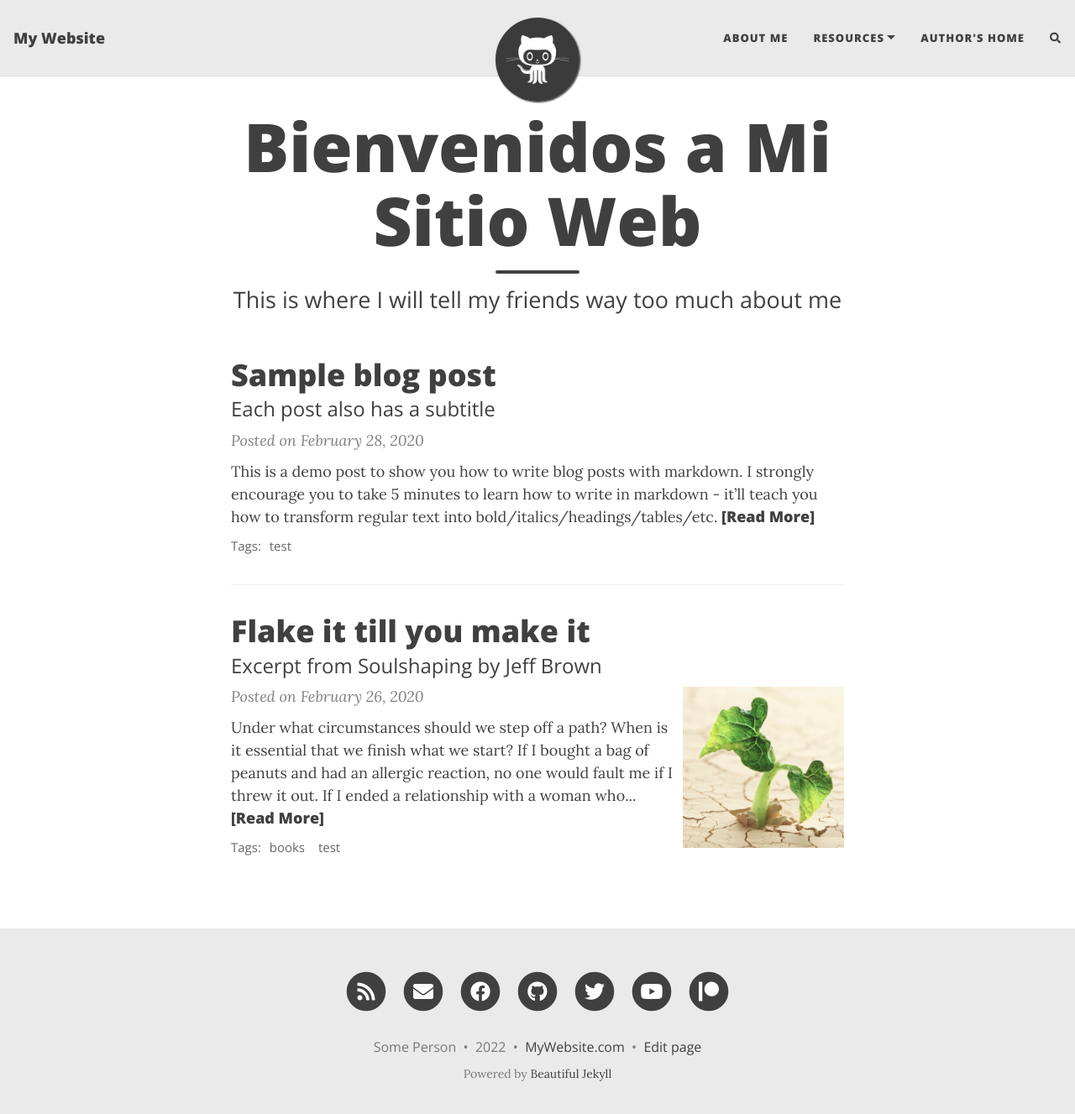
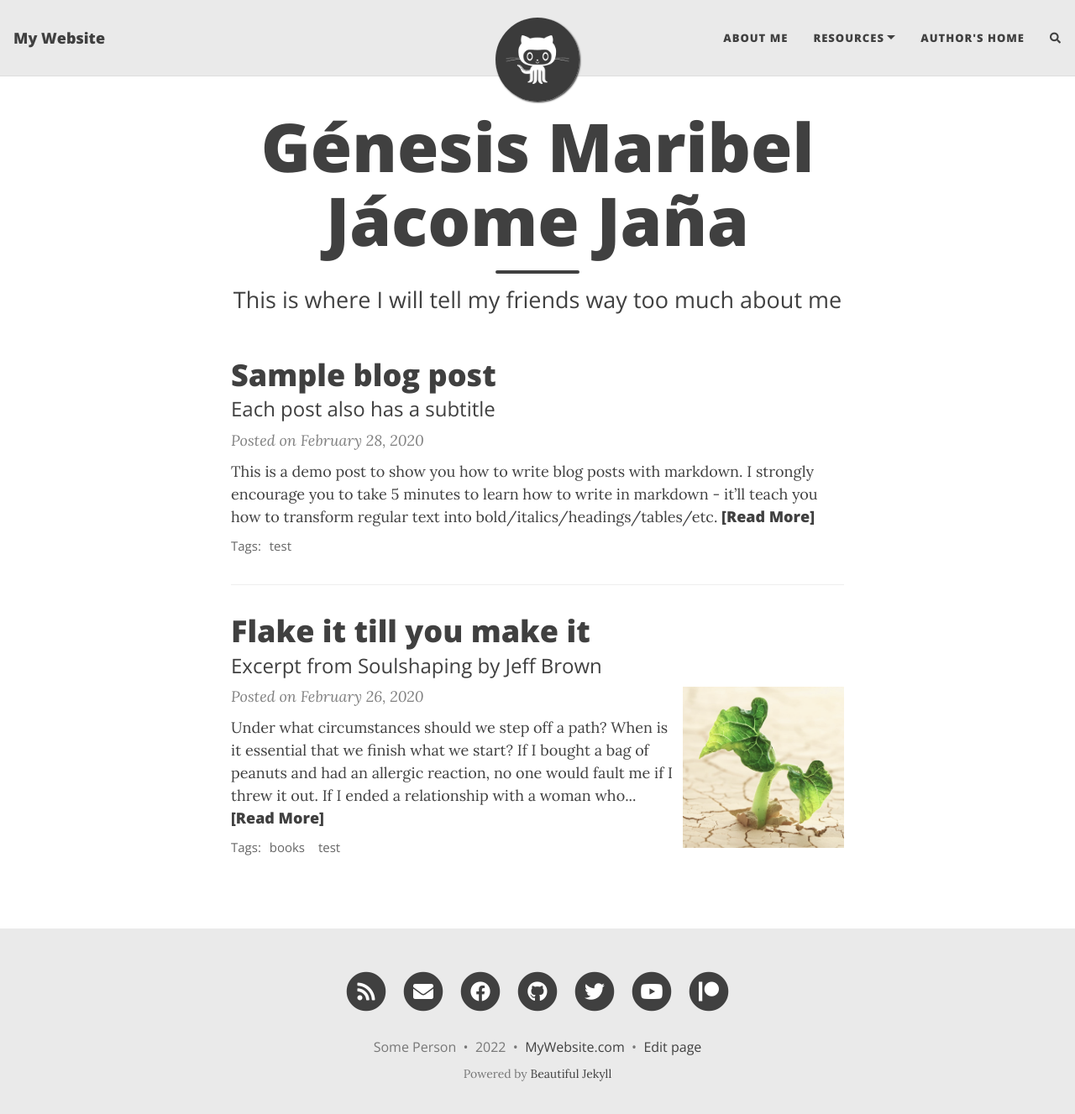
Before and after one commit to gmaribelj/gmaribelj.github.io, a Jekyll site: the page built from index.html, in a window 1280 px wide and 1340 px high. Shown: the top 1327 px of the window at 84% size. Built offline with Jekyll 4.4.1, drawn with Linux system fonts in a browser that asks for light colours; nearby versions of some CDN libraries; the list of posts is cut into pages by our own code; comment, search, counter and statistics services are not loaded.

Commit message:
Update index.html

```diff
--- a/index.html
+++ b/index.html
@@ -1,5 +1,5 @@
 ---
 layout: home
-title: Bienvenidos a Mi Sitio Web
+title: Génesis Maribel Jácome Jaña
 subtitle: This is where I will tell my friends way too much about me
 ---
```
